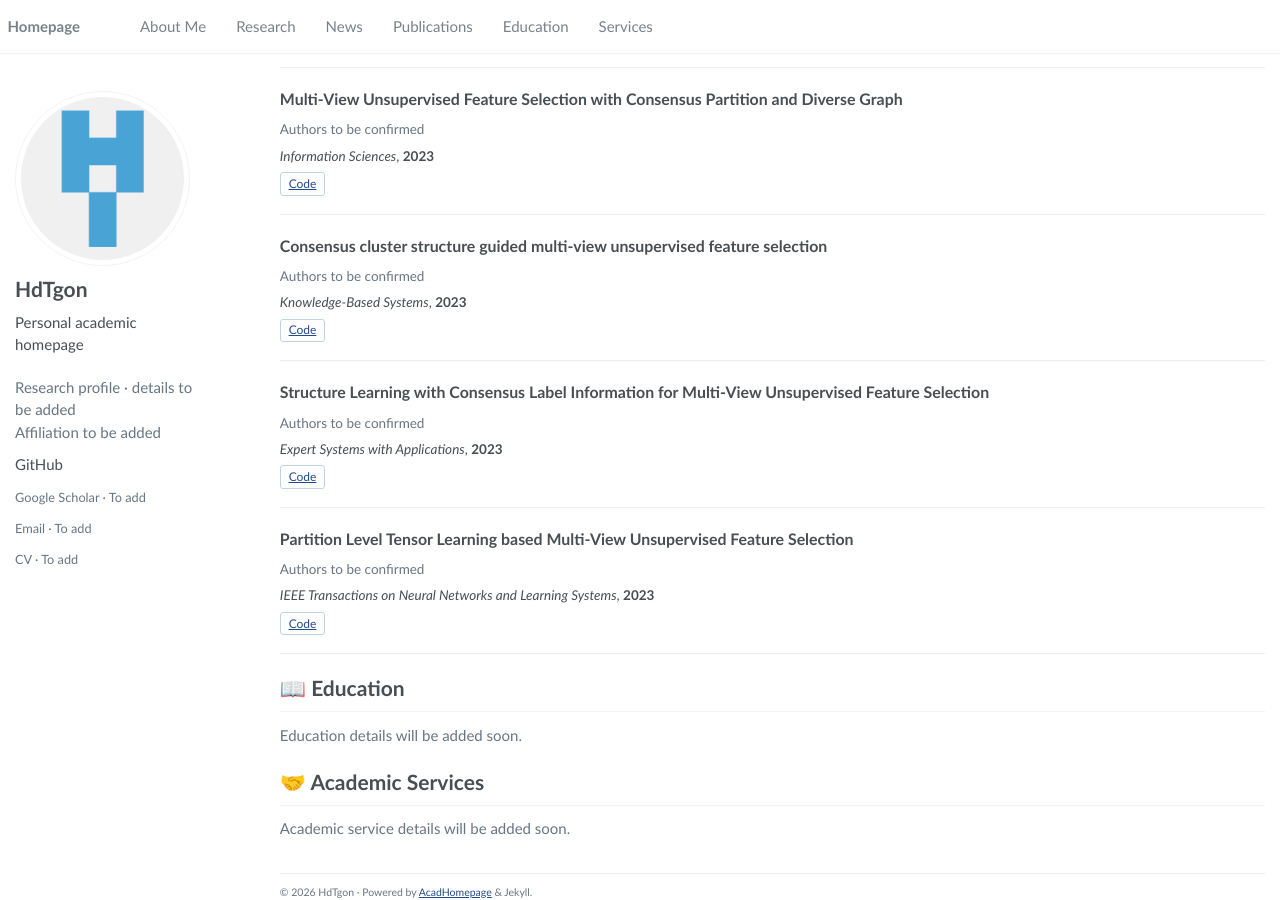
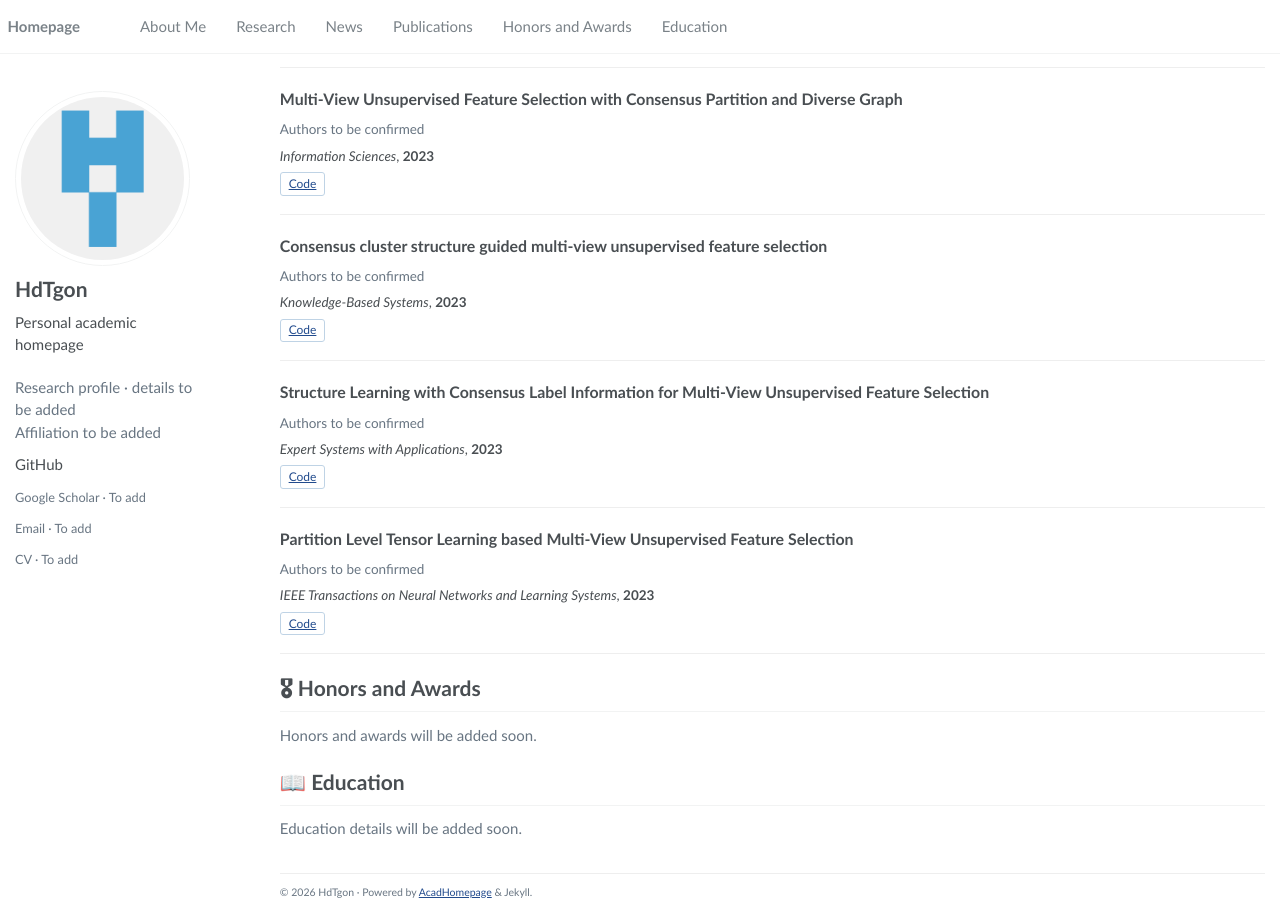
Before and after one commit to HdTgon/HdTgon.github.io, a Jekyll site: the page built from _pages/about.html, in a window 1280 px wide and 900 px high, scrolled down 823 px. Built offline with Jekyll 4.4.1, drawn with Linux system fonts in a browser that asks for light colours.

Commit message:
Replace academic services section with honors and awards

```diff
--- a/_data/navigation.yml
+++ b/_data/navigation.yml
@@ -7,7 +7,7 @@ main:
     url: "#news"
   - title: "Publications"
     url: "#publications"
+  - title: "Honors and Awards"
+    url: "#awards"
   - title: "Education"
     url: "#education"
-  - title: "Services"
-    url: "#services"
--- a/_data/profile.json
+++ b/_data/profile.json
@@ -82,5 +82,5 @@
     }
   ],
   "education": [],
-  "services": []
+  "awards": []
 }
--- a/_pages/about.html
+++ b/_pages/about.html
@@ -22,8 +22,9 @@ author_profile: true
 <p><em>{{ paper.venue | escape }}</em>, <strong>{{ paper.year }}</strong></p>
 <div class="paper-links">{% for item in paper.links %}{% if item[1] %}<a href="{{ item[1] | escape }}">{{ item[0] | escape }}</a>{% endif %}{% endfor %}</div>
 </article>{% endfor %}</section>
+<section id="awards"><h1>🎖 Honors and Awards</h1>
+{% if p.awards.size > 0 %}<ul>{% for entry in p.awards %}<li><em>{{ entry.date | escape }}</em>: {{ entry.text | escape }}</li>{% endfor %}</ul>{% else %}<p class="profile-note">Honors and awards will be added soon.</p>{% endif %}</section>
 <section id="education"><h1>📖 Education</h1>
 {% if p.education.size > 0 %}<ul>{% for entry in p.education %}<li><em>{{ entry.date | escape }}</em>: {{ entry.text | escape }}</li>{% endfor %}</ul>{% else %}<p class="profile-note">Education details will be added soon.</p>{% endif %}</section>
-<section id="services"><h1>🤝 Academic Services</h1>
-{% if p.services.size > 0 %}<ul>{% for entry in p.services %}<li><em>{{ entry.date | escape }}</em>: {{ entry.text | escape }}</li>{% endfor %}</ul>{% else %}<p class="profile-note">Academic service details will be added soon.</p>{% endif %}</section>
+
 <footer class="template-credit">© {{ site.time | date: '%Y' }} {{ p.name | escape }} · Powered by <a href="https://github.com/RayeRen/acad-homepage.github.io">AcadHomepage</a> &amp; Jekyll.</footer>
--- a/scripts/check.py
+++ b/scripts/check.py
@@ -10,7 +10,7 @@ class Page(HTMLParser):
         for k in ('href','src'):
             if k in a:self.refs.append(a[k])
 root=Path('_site');p=Page();html=(root/'index.html').read_text();p.feed(html)
-assert {'about-me','research','news','publications','education','services'} <= set(p.ids)
+assert {'about-me','research','news','publications','education','awards'} <= set(p.ids)
 assert len(p.ids)==len(set(p.ids))
 assert 'Lorem ipsum' not in html and '260000+' not in html
 for ref in p.refs:
```
Also changed, not shown: README.md (+2 -2 lines).
